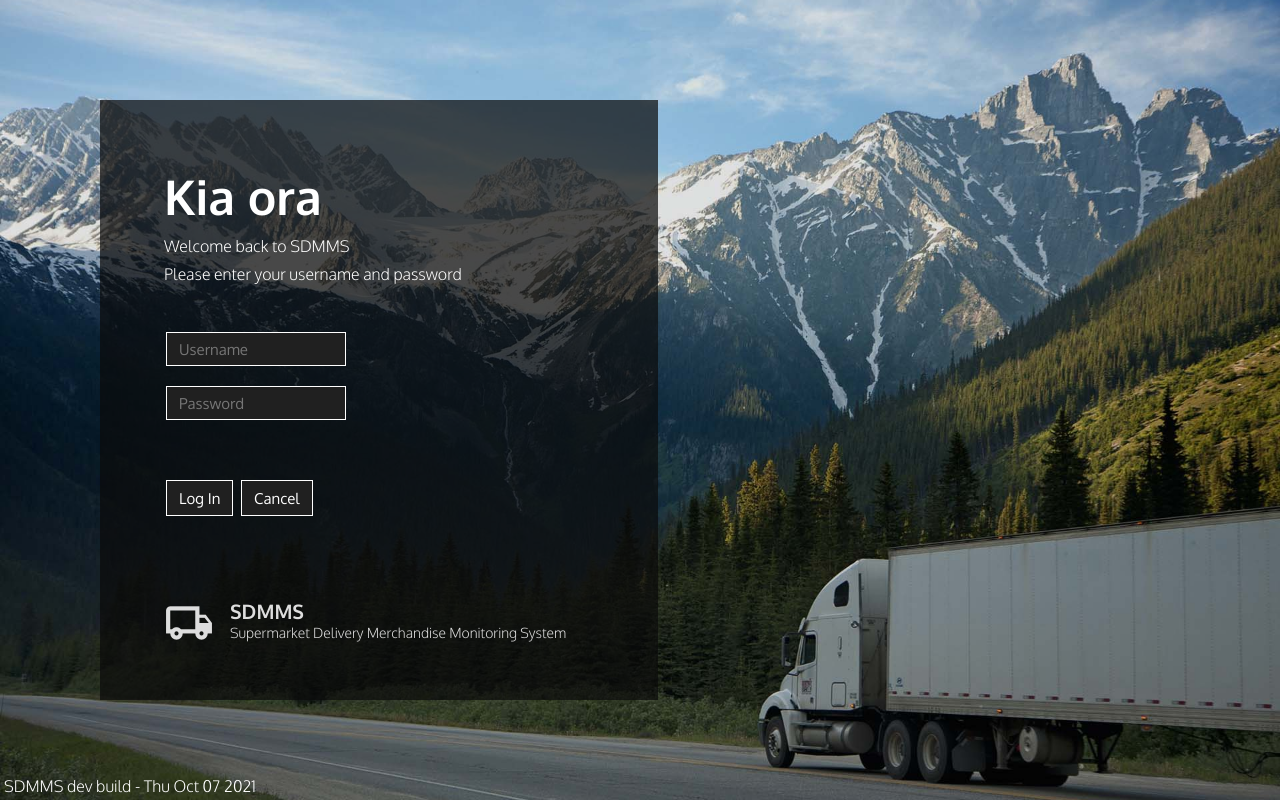
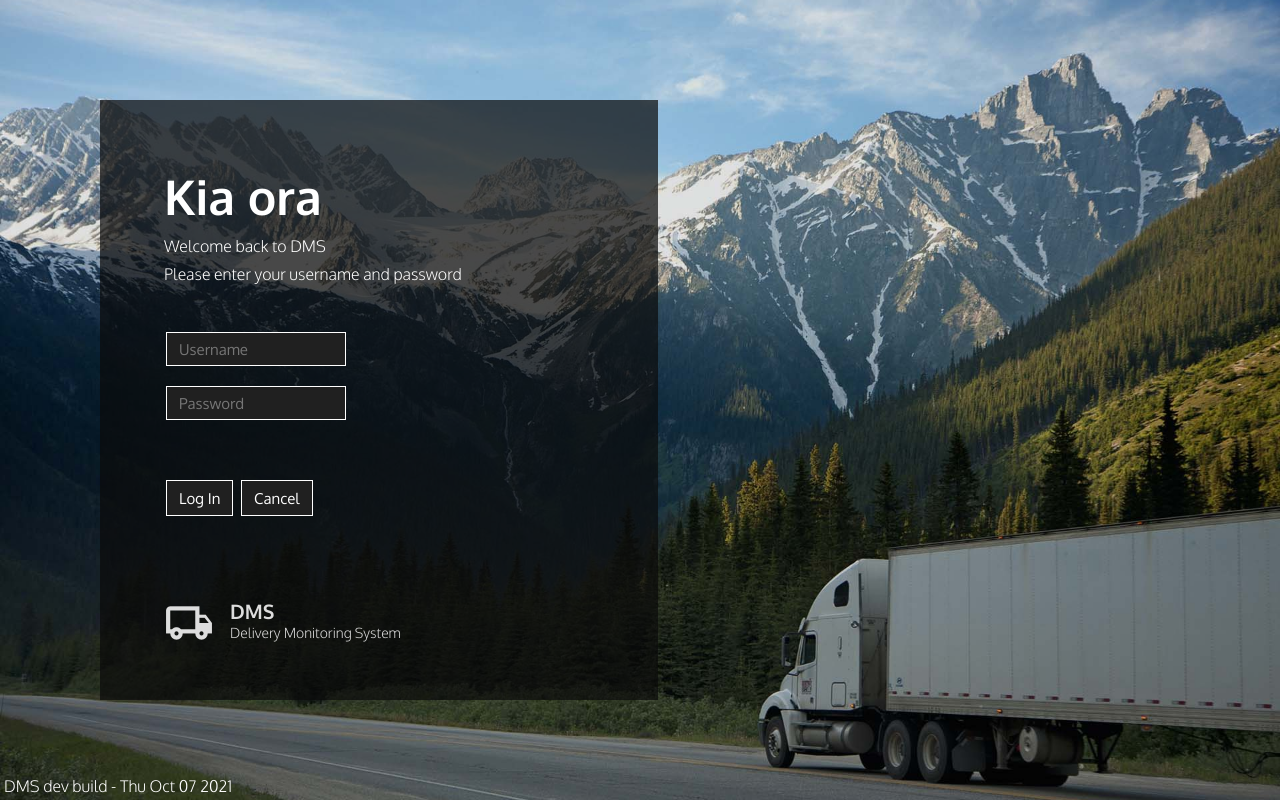
Before and after one commit to danieldymondnz/ENSE810-Assignment2-2021S2, a PHP site: page /login.php in a window 1280 px wide. Run offline with PHP 8.4, Linux system fonts and the light colour scheme.

Commit message:
Updated naming from SDMMS to DMS

```diff
--- a/Web Application/www/dataConsole.php
+++ b/Web Application/www/dataConsole.php
@@ -1,7 +1,7 @@
 <!DOCTYPE html>
 <html lang="en">
 <head>
-    <title> Data Console | SDMMS Console </title>
+    <title> Data Console | DMS Console </title>
     <?php require('phpTemplates/header.php'); ?>
     <?php require('phpTemplates/sessionVerification.php'); ?>
     <?php
--- a/Web Application/www/fleetInspector.php
+++ b/Web Application/www/fleetInspector.php
@@ -1,7 +1,7 @@
 <!DOCTYPE html>
 <html lang="en">
 <head>
-    <title> Fleet Inspector | SDMMS Console </title>
+    <title> Fleet Inspector | DMS Console </title>
     <?php require('phpTemplates/header.php'); ?>
     <?php require('phpTemplates/sessionVerification.php'); ?>
 
--- a/Web Application/www/home.php
+++ b/Web Application/www/home.php
@@ -1,7 +1,7 @@
 <!DOCTYPE html>
 <html lang="en">
 <head>
-    <title> Home | SDMMS Console </title>
+    <title> Home | DMS Console </title>
     <?php require('phpTemplates/header.php'); ?>
     <?php require('phpTemplates/sessionVerification.php'); ?>
 </head>
--- a/Web Application/www/index.php
+++ b/Web Application/www/index.php
@@ -1,7 +1,7 @@
 <!DOCTYPE html>
 <html lang="en">
 <head>
-    <title> SDMMS Console </title>
+    <title> DMS Console </title>
     <!-- Header Template -->
     <?php require('phpTemplates/header.php'); ?>
 </head>
--- a/Web Application/www/login.php
+++ b/Web Application/www/login.php
@@ -1,14 +1,14 @@
 <!DOCTYPE html>
 <html lang="en"><html>
 <head>
-    <title> Login | SDMMS Console </title>
+    <title> Login | DMS Console </title>
     <?php require('phpTemplates/header.php'); ?>
 </head>
 <body class="sessionBody">
 
     <section class="floatingSessionContainer">
         <h1 class="header-title header-title-login">Kia ora</h1>
-        <p>Welcome back to SDMMS</p>
+        <p>Welcome back to DMS</p>
         <p id="submissionOutcome">Please enter your username and password</p>
         <br></br>
         <form method="post" action="login.php">
--- a/Web Application/www/phpTemplates/floatingSessionLogo.php
+++ b/Web Application/www/phpTemplates/floatingSessionLogo.php
@@ -6,7 +6,7 @@
         </span>
     </div>
     <div class="floatingSessionLogoText">
-        <h4>SDMMS</h4>
-        Supermarket Delivery Merchandise Monitoring System
+        <h4>DMS</h4>
+        Delivery Monitoring System
     </div>
 </section>
--- a/Web Application/www/phpTemplates/header.php
+++ b/Web Application/www/phpTemplates/header.php
@@ -10,7 +10,7 @@
 <link rel="manifest" href="/img/favicon/site.webmanifest">
 
 <div id="buildHeader" style="position: absolute; bottom: 4px; left: 4px;" onload="replaceConnectionAddress();">
-    SDMMS dev build - <span id="buildHeaderDateTime"></span><br>
+    DMS dev build - <span id="buildHeaderDateTime"></span><br>
     <script>
         var dt = new Date().toDateString();
         document.getElementById('buildHeaderDateTime').innerHTML=dt;
--- a/Web Application/www/phpTemplates/navigationBar.php
+++ b/Web Application/www/phpTemplates/navigationBar.php
@@ -1,7 +1,7 @@
 <section class="nav">
     <section class="nav-logo">
         <a class="nav-link" href="home.php">
-            SDMMS
+            DMS
         </a>
     </section>
     <section class="nav-button">
```
